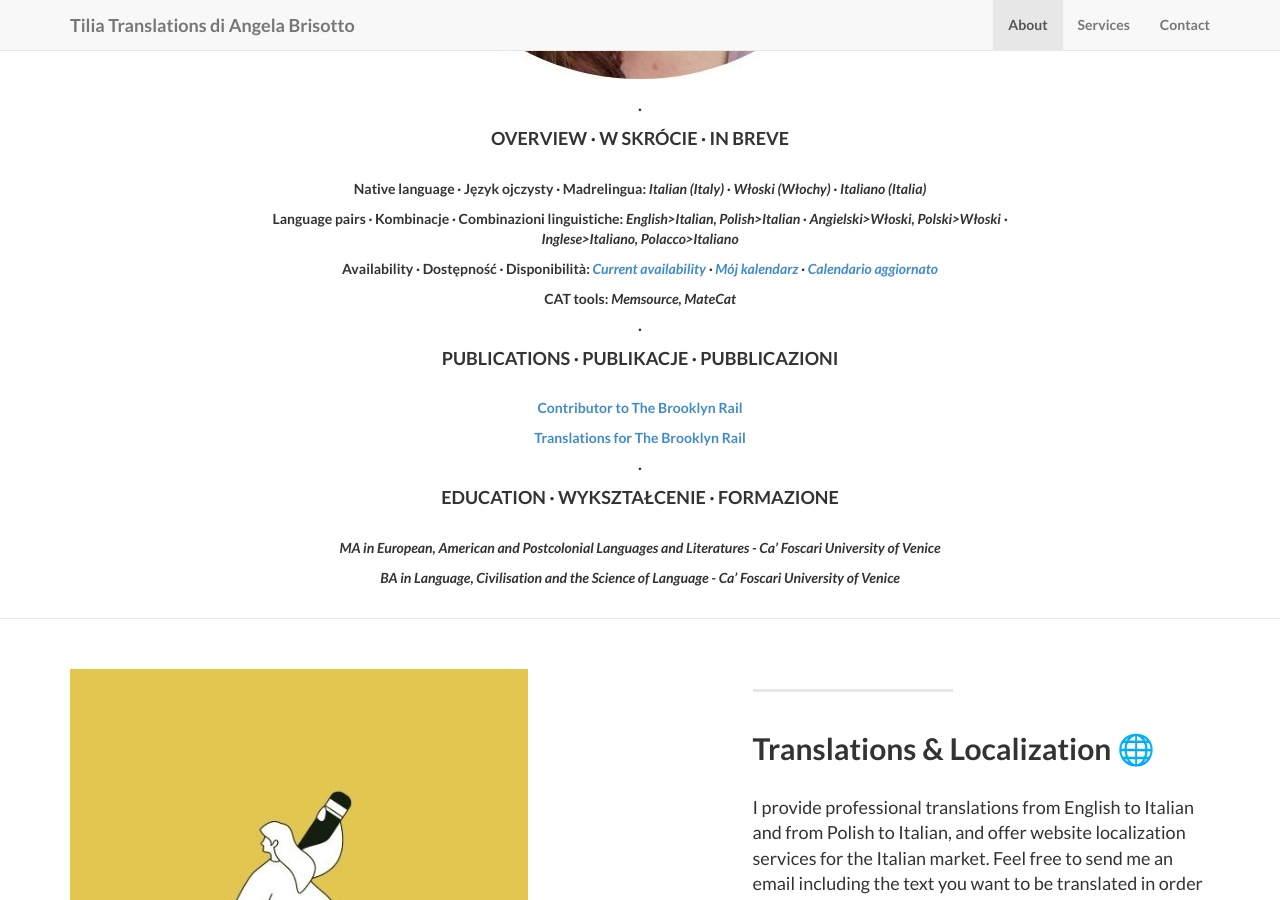
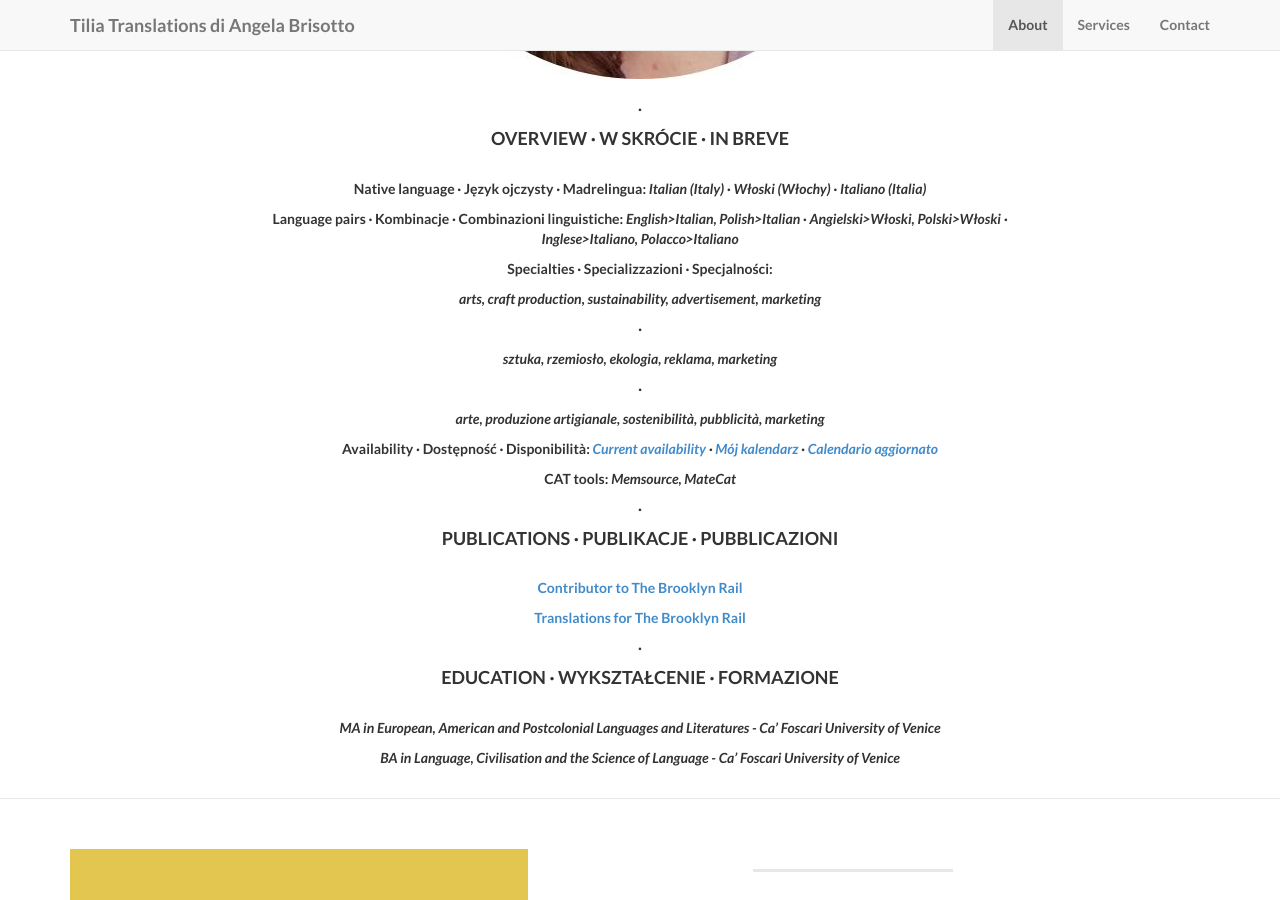
Before and after one commit to angelatiliatranslations/tiliatranslations.github.io, a Jekyll site: the page built from index.html, in a window 1280 px wide and 900 px high, scrolled down 3967 px. Built offline with Jekyll 4.4.1, drawn with Linux system fonts in a browser that asks for light colours.

Commit message:
Update about.html

```diff
--- a/_includes/about.html
+++ b/_includes/about.html
@@ -156,6 +156,24 @@
 <strong>Language pairs · Kombinacje · Combinazioni linguistiche: </strong><em>English>Italian, Polish>Italian · Angielski>Włoski, Polski>Włoski · Inglese>Italiano, Polacco>Italiano</em>
 </p>
 <p>
+<strong>Specialties · Specializzazioni · Specjalności: </strong>
+</p>
+<p>
+<em>arts, craft production, sustainability, advertisement, marketing</em>
+</p>
+<p>
+<em>·</em>
+</p>
+<p>
+<em>sztuka, rzemiosło, ekologia, reklama, marketing</em>
+</p>
+<p>
+<em>·</em>
+</p>
+<p>
+<em>arte, produzione artigianale, sostenibilità, pubblicità, marketing</em>
+</p>
+<p>
 <strong>Availability · Dostępność · Disponibilità: </strong><em><a href="http://www.proz.com/translator/2997713">Current availability</a> · <a href="http://www.proz.com/translator/2997713">Mój kalendarz</a> · <a href="http://www.proz.com/translator/2997713">Calendario aggiornato</a></em>
 </p>
 <p>
```
